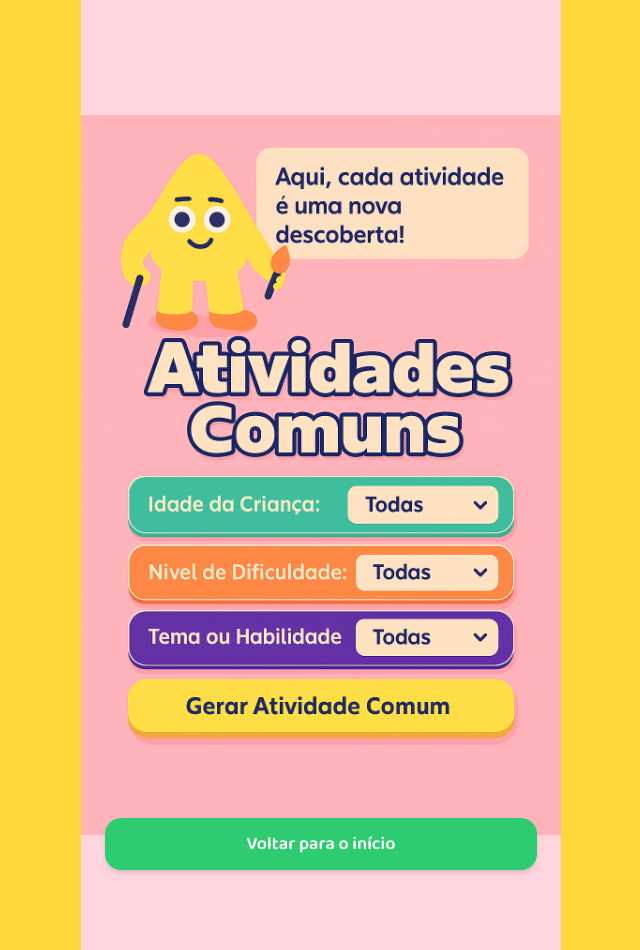
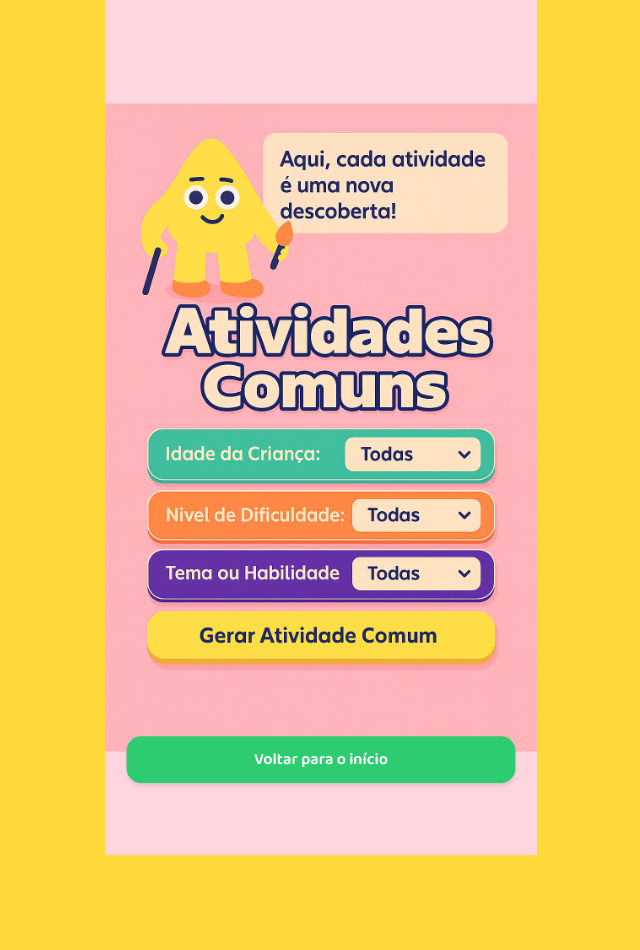
Before and after one commit to letiricetti2-alt/gerador-de-atividades-infantis, a Next.js app: page /atividades-comuns in a window 1280 px wide. Shown: the whole page, without its empty margins (319-959 px from the left). Built offline with nearby package versions, Linux system fonts and the light colour scheme.

Commit message:
Update globals.css

```diff
--- a/app/globals.css
+++ b/app/globals.css
@@ -1,66 +1,103 @@
-@import url('https://fonts.googleapis.com/css2?family=Baloo+2:wght@600;700&display=swap');
 @tailwind base;
 @tailwind components;
 @tailwind utilities;
 
-/* ===== BODY ===== */
-body {
-  font-family: "Baloo 2", cursive;
-  background-color: #FFD53A;
+/* ------------------------------------------------------ */
+/* 🌈 CONFIGURAÇÃO GLOBAL DO APP                          */
+/* ------------------------------------------------------ */
+
+:root {
+  --font-baloo: "Baloo 2", cursive;
 }
 
-/* ===== TÍTULO ===== */
-h1 {
-  font-family: "Baloo 2", cursive !important;
-  font-size: 70px !important;
-  line-height: 1.05 !important;
-  text-align: center;
-  font-weight: 700;
+html,
+body {
+  padding: 0;
+  margin: 0;
+  font-family: var(--font-baloo), sans-serif;
   color: #1e1464;
-  text-shadow: 0 3px 0 #f8b62d;
-  margin-bottom: 2.5rem;
+  background-color: #ffd83a;
+  display: flex;
+  justify-content: center;
+  align-items: center;
+  min-height: 100vh;
 }
 
-/* ===== PERSONAGENS ===== */
-.personagens-linha {
+/* ------------------------------------------------------ */
+/* 🔒 PADRONIZAÇÃO GLOBAL DE LAYOUT (TODAS AS PÁGINAS)    */
+/* ------------------------------------------------------ */
+
+.page-wrapper {
+  width: 480px;          /* largura fixa da página */
+  max-width: 100%;
+  height: 950px;         /* altura proporcional padrão */
   display: flex;
+  align-items: center;
   justify-content: center;
-  align-items: flex-end;
-  flex-wrap: nowrap;
-  gap: 2.8rem; /* controla distância entre personagens */
-  margin-top: 2.5rem;
-  margin-bottom: 2.5rem;
+  margin: 0 auto;
+  position: relative;
 }
 
-.personagem-bloco {
-  display: flex;
-  flex-direction: column;
-  align-items: center;
+/* 🔽 Ajustes automáticos para telas menores (responsivo) */
+@media (max-height: 850px) {
+  .page-wrapper {
+    transform: scale(0.9);
+    transform-origin: top center;
+  }
 }
 
-.personagem-img {
-  width: 200px;   /* tamanho visual perfeito */
-  height: 220px;
-  object-fit: contain;
-  flex-shrink: 0;
+@media (max-height: 700px) {
+  .page-wrapper {
+    transform: scale(0.8);
+    transform-origin: top center;
+  }
 }
 
-.personagem-nome {
-  margin-top: 0.6rem;
-  font-weight: 700;
-  color: #1e1464;
-  text-align: center;
-  font-size: 1.05rem;
+/* ------------------------------------------------------ */
+/* 🎨 ELEMENTOS PADRÃO                                    */
+/* ------------------------------------------------------ */
+
+button,
+a {
+  transition: all 0.2s ease-in-out;
 }
 
-/* ===== BOTÕES ===== */
-.botao-principal {
-  width: 100%;
-  border-radius: 9999px;
-  padding: 1.1rem 1.3rem;
-  font-family: "Baloo 2", cursive;
-  font-size: 1.1rem;
-  font-weight: 700;
-  color: #ffffff;
-  box-shadow: 0 10px 0 #f8b62d;
+button:hover,
+a:hover {
+  opacity: 0.9;
+  transform: scale(1.02);
 }
+
+select {
+  appearance: none;
+  -webkit-appearance: none;
+  -moz-appearance: none;
+  background-position: right 1rem center;
+  background-repeat: no-repeat;
+  background-size: 1rem;
+}
+
+/* ------------------------------------------------------ */
+/* 💬 BALÕES DE FALA / TEXTO                              */
+/* ------------------------------------------------------ */
+
+.speech-bubble {
+  background-color: #fff8d1;
+  border-radius: 12px;
+  padding: 1rem;
+  color: #1e1464;
+  font-size: 1rem;
+  box-shadow: 0 4px 0 rgba(0, 0, 0, 0.15);
+}
+
+/* ------------------------------------------------------ */
+/* ✨ EXTRAS E AJUSTES DE SOMBRA / ARREDONDAMENTO         */
+/* ------------------------------------------------------ */
+
+.shadow-card {
+  box-shadow: 0px 4px 0px rgba(0, 0, 0, 0.25);
+}
+
+.rounded-2xl {
+  border-radius: 1rem;
+}
```
